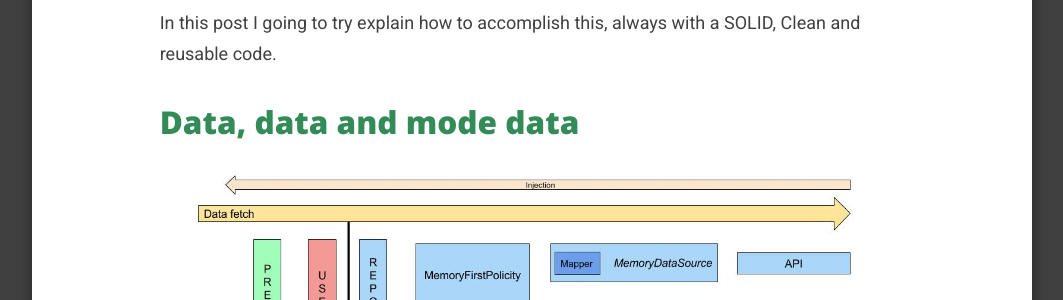
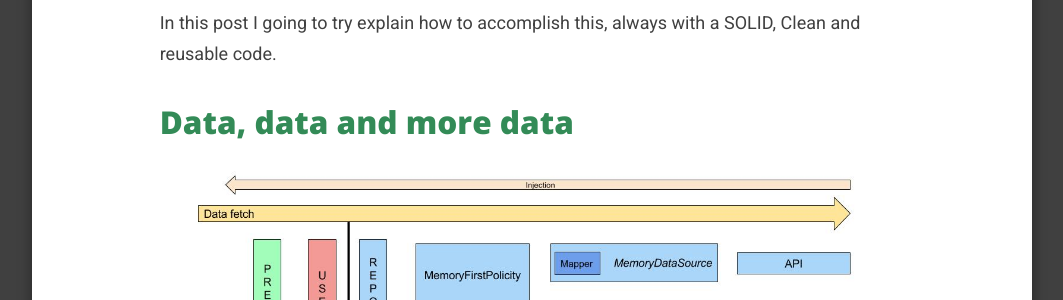
Before and after one commit to glomadrian/glomadrian.github.com, a Jekyll site: the page built from _posts/2015-09-28-multiple-data-sources-and-caching.markdown, in a window 1280 px wide and 900 px high, scrolled down 1570 px. Shown: the part 160-460 px from the top of the window, without its empty margins (108-1171 px from the left). Built offline with Jekyll 4.4.1, drawn with Linux system fonts in a browser that asks for light colours; nearby versions of some CDN libraries; Markdown is read by kramdown in place of the engine named in the settings; comment, search, counter and statistics services are not loaded.

Commit message:
Corrections

```diff
--- a/_posts/2015-09-28-multiple-data-sources-and-caching.markdown
+++ b/_posts/2015-09-28-multiple-data-sources-and-caching.markdown
@@ -38,7 +38,7 @@ If you are an Android Developer then I suppose that you are familiar with Picass
 In this post I going to try explain how to accomplish this, always with a SOLID,
 Clean and reusable code.
 
-### Data, data and mode data
+### Data, data and more data
 
 
 [<img src="{{ '/assets/img/2015-09-28-multiple-data-sources-and-caching/data_access_cache.jpg' | prepend: site.baseurl }}" alt="data sources and cache">][1]
```
